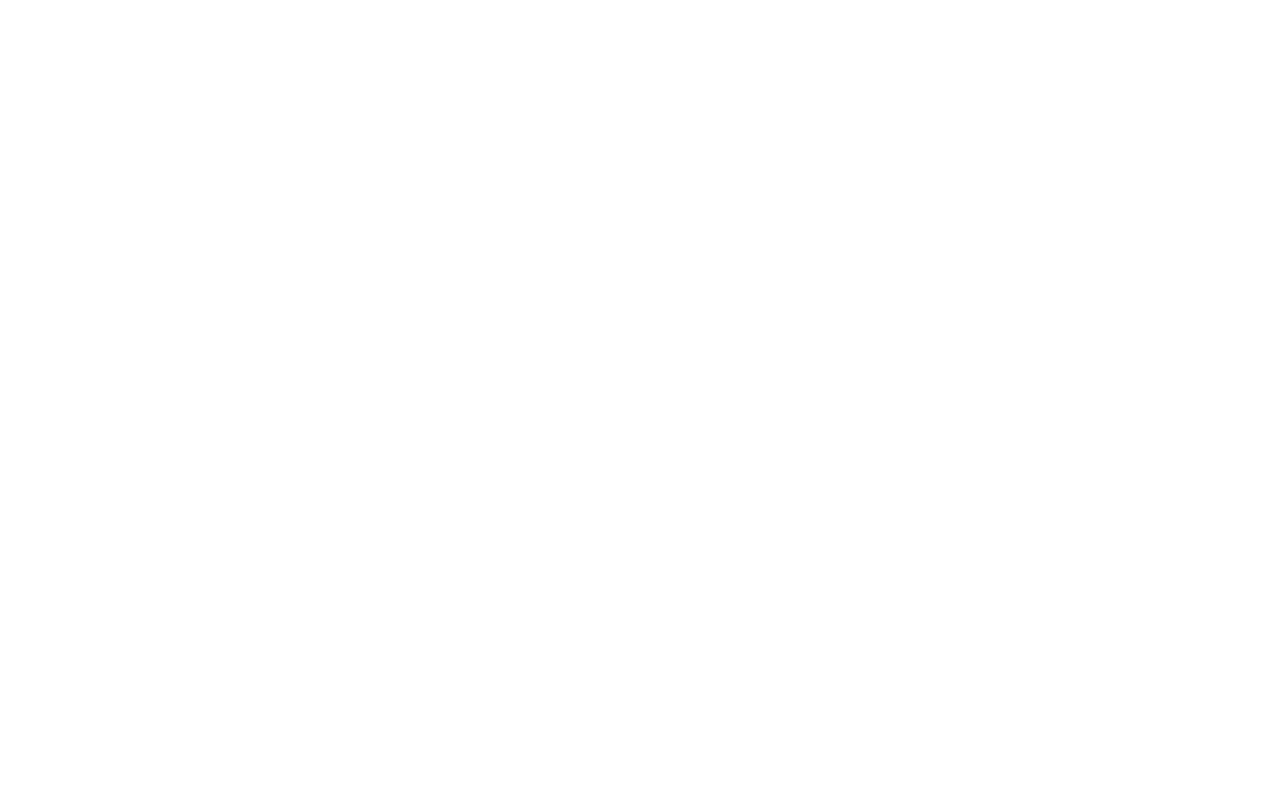
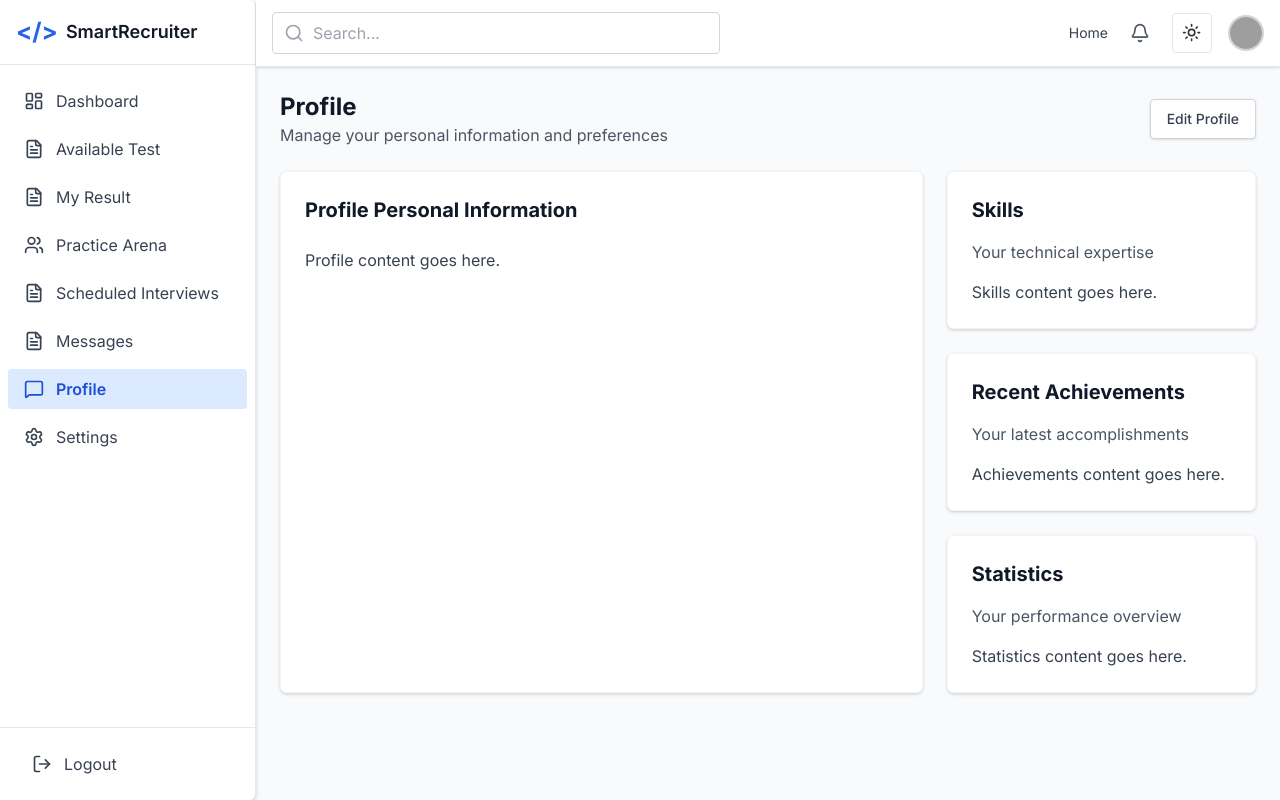
Before and after one commit to awuorochelle75/SmartRecruiter, a React (Vite) app in the folder client/: page /myProfile in a window 1280 px wide. Before the commit this address had no page. Built offline with nearby package versions, Linux system fonts and the light colour scheme; grey boxes are pictures that could not be loaded.

Commit message:
creates the  intial view layout of the profile page

```diff
--- a/client/src/App.jsx
+++ b/client/src/App.jsx
@@ -13,6 +13,7 @@
 import MyResults from './pages/Interviewee/MyResults';
 import PracticeArena from './pages/Interviewee/PracticeArena';
 import ScheduledInterviews from './pages/Interviewee/ScheduledInterviews';
+import IntervieweeProfile from './pages/Interviewee/IntervieweeProfile';
 
 
 function App() {
@@ -33,7 +34,7 @@
       <Route path="/results" element={<MyResults/>} />
       <Route path="/practice" element={<PracticeArena/>} />
       <Route path="/interviews" element={<ScheduledInterviews/>} />
-
+      <Route path="/myProfile" element={<IntervieweeProfile/>} />
 
      </Routes>
 
--- a/client/src/components/IntervieweeSidebar.jsx
+++ b/client/src/components/IntervieweeSidebar.jsx
@@ -19,7 +19,7 @@
     { icon: Users, label: "Practice Arena", path: "/practice" },
     { icon: FileText, label: "Scheduled Interviews", path: "/interviews" },
     { icon: FileText, label: "Messages", path: "/messages" },
-    { icon: MessageSquare, label: "Profile", path: "/profile" },
+    { icon: MessageSquare, label: "Profile", path: "/myProfile" },
     { icon: Settings, label: "Settings", path: "/settings" },
   ];
 
--- a/client/src/pages/Interviewee/IntervieweeProfile.jsx
+++ b/client/src/pages/Interviewee/IntervieweeProfile.jsx
@@ -1,9 +1,121 @@
-import React from 'react'
+import React from "react";
+import { Search, Bell, User } from "lucide-react"; // Icons for NavbarDashboard
+import IntervieweeSidebar from "../../components/IntervieweeSidebar"; // Adjust path if needed
+import NavbarDashboard from "../../components/NavbarDashboard"; // Adjust path if needed
+import { Card, CardContent, CardHeader, CardTitle } from "@/components/ui/card"; // For various sections
+import { Button } from "@/components/ui/button"; // For action buttons
+import { Input } from "@/components/ui/input"; // For input fields
+import { Textarea } from "@/components/ui/textarea"; // For textarea (Bio)
+import { Avatar, AvatarFallback, AvatarImage } from "@/components/ui/avatar"; // For profile picture
+
+// NEW CODE ADDED BELOW THIS LINE
+
+// Mock data for the profile information
+const profileData = {
+  firstName: "Dorothy",
+  lastName: "Chepkoech",
+  email: "dorothy.cl@email.com",
+  phone: "0700020001",
+  location: "Nairobi Kenya",
+  company: "Tech Solutions Inc.",
+  position: "Senior Software Developer",
+  bio: "Experienced software developer with a passion for building scalable and efficient web applications. Proficient in React, Node.js, and cloud technologies.",
+  avatarUrl: "https://github.com/shadcn.png", // Placeholder avatar
+  role: "Senior Software Engineer", // Displayed under name
+  currentCompany: "Tech Solutions Inc.", // Displayed under role
+};
+
+// Mock data for skills (just a placeholder, actual rendering will be an image)
+const skillsData = [
+  { id: 1, name: "React" },
+  { id: 2, name: "Javascript" },
+  { id: 3, name: "Node.js" },
+  { id: 4, name: "HTML" },
+  { id: 5, name: "CSS" },
+];
+
+// Mock data for Recent Achievements (placeholder for now)
+const recentAchievementsData = [
+  "Led successful migration of legacy system to React.",
+  "Developed a new microservice that improved performance by 30%.",
+  "Mentored junior developers on best coding practices.",
+];
+
+// Mock data for Statistics (placeholder for now)
+const statisticsData = "Your performance overview will be displayed here.";
+
+// END NEW CODE ADDED
 
 const IntervieweeProfile = () => {
   return (
-    <div>IntervieweeProfile</div>
-  )
-}
+    <div className="flex min-h-screen font-sans bg-gray-50 dark:bg-gray-900">
+      {/* Sidebar: This component provides the left-hand navigation. */}
+      {/* It's imported from '../../components/IntervieweeSidebar'. */}
+      <IntervieweeSidebar />
 
-export default IntervieweeProfile
+      {/* Main Content: This flexible container holds the NavbarDashboard and the main page content. */}
+      <div className="flex-1 flex flex-col">
+        {/* NavbarDashboard: This component serves as the top bar of the dashboard. */}
+        {/* It's imported from '../../components/NavbarDashboard'. */}
+        <NavbarDashboard/>
+
+        {/* Page Content: This is the primary area where dashboard-specific content is rendered. */}
+        <div className="flex-1 p-6 space-y-6">
+          {/* Header Section */}
+          <div className="flex flex-col md:flex-row md:items-center md:justify-between space-y-2 md:space-y-0">
+            <div>
+              <h2 className="text-2xl font-bold text-gray-900 dark:text-white">
+                Profile
+              </h2>
+              <p className="text-gray-600 dark:text-gray-400">
+                Manage your personal information and preferences
+              </p>
+            </div>
+            <Button variant="outline" className="border-gray-300 text-gray-700 hover:bg-gray-100 dark:border-gray-700 dark:text-gray-300 dark:hover:bg-gray-800 rounded-md px-4 py-2 shadow-sm">
+              Edit Profile
+            </Button>
+          </div>
+
+          {/* Main Content Area: Two columns for Profile Info and Side Sections */}
+          <div className="grid grid-cols-1 lg:grid-cols-3 gap-6">
+            {/* Left Column: Profile Personal Information */}
+            <div className="lg:col-span-2 bg-white dark:bg-gray-800 shadow-md rounded-lg p-6 space-y-6 border border-gray-100 dark:border-gray-700">
+              <h3 className="text-xl font-bold text-gray-900 dark:text-white">Profile Personal Information</h3>
+              {/* Placeholder for profile details and input fields */}
+              <p className="text-gray-700 dark:text-gray-300">Profile content goes here.</p>
+            </div>
+
+            {/* Right Column: Skills, Recent Achievements, Statistics */}
+            <div className="lg:col-span-1 space-y-6">
+              {/* Skills Card */}
+              <div className="bg-white dark:bg-gray-800 shadow-md rounded-lg p-6 space-y-4 border border-gray-100 dark:border-gray-700">
+                <h3 className="text-xl font-bold text-gray-900 dark:text-white">Skills</h3>
+                <p className="text-gray-600 dark:text-gray-400">Your technical expertise</p>
+                {/* Placeholder for skills image */}
+                <p className="text-gray-700 dark:text-gray-300">Skills content goes here.</p>
+              </div>
+
+              {/* Recent Achievements Card */}
+              <div className="bg-white dark:bg-gray-800 shadow-md rounded-lg p-6 space-y-4 border border-gray-100 dark:border-gray-700">
+                <h3 className="text-xl font-bold text-gray-900 dark:text-white">Recent Achievements</h3>
+                <p className="text-gray-600 dark:text-gray-400">Your latest accomplishments</p>
+                {/* Placeholder for achievements list */}
+                <p className="text-gray-700 dark:text-gray-300">Achievements content goes here.</p>
+              </div>
+
+              {/* Statistics Card */}
+              <div className="bg-white dark:bg-gray-800 shadow-md rounded-lg p-6 space-y-4 border border-gray-100 dark:border-gray-700">
+                <h3 className="text-xl font-bold text-gray-900 dark:text-white">Statistics</h3>
+                <p className="text-gray-600 dark:text-gray-400">Your performance overview</p>
+                {/* Placeholder for statistics content */}
+                <p className="text-gray-700 dark:text-gray-300">Statistics content goes here.</p>
+              </div>
+            </div>
+          </div>
+        </div>
+      </div>
+    </div>
+  );
+};
+
+export default IntervieweeProfile;
```
